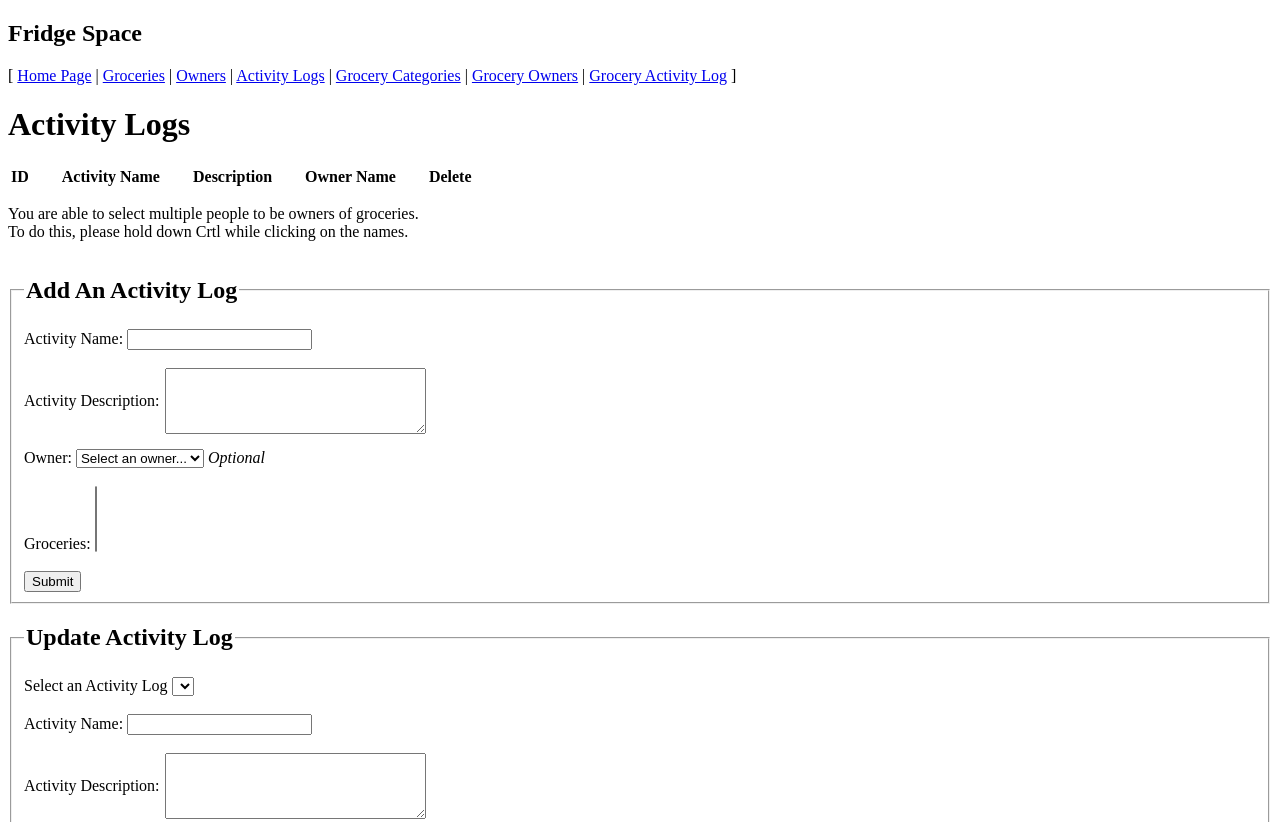
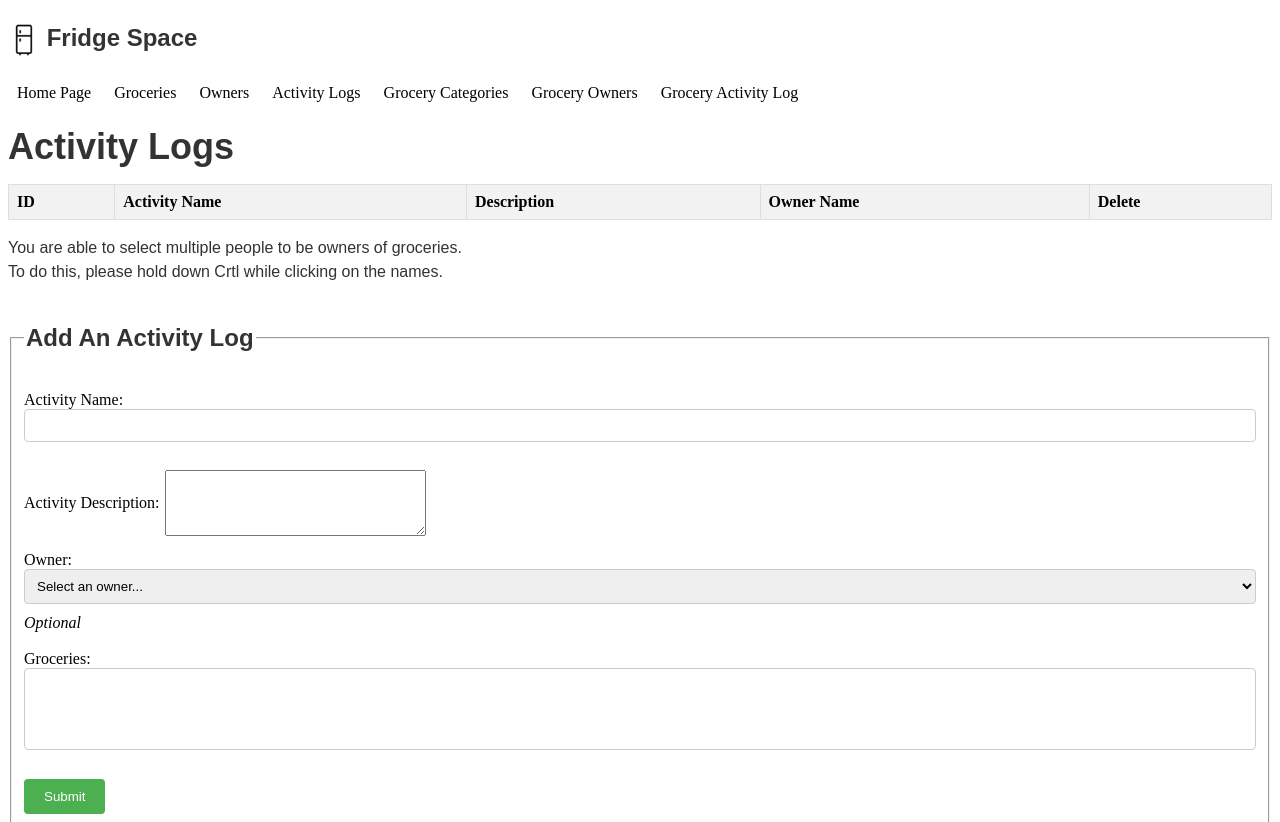
Before and after one commit to justpham/CS340-FridgeSpace, a website: page FridgeSpaceWebsite/public/ActivityLogPage/activity_logs.html in a window 1280 px wide. Shown: the top 822 px of the page. Drawn offline with Linux system fonts and the light colour scheme; files that its build step writes are made by us from their sources; no server answers.

Commit message:
Refactored and Styled Website

```diff
--- a/FridgeSpaceWebsite/public/activity_logs.html
+++ b/FridgeSpaceWebsite/public/ActivityLogPage/activity_logs.html
@@ -7,27 +7,26 @@
     <link rel="stylesheet" href="style.css">
     <link rel="icon" type="image/x-icon" href="fridgeIcon.ico">
     <script src="activity_logs.js" defer></script>
+    <link rel="stylesheet" href="../style.css">
+
 </head>
 <body>
-    <nav>
+    <nav class="nav-section">
         <div id="Website Title">
-            <h1>Fridge Space</h1>
+            <h1> <img src="../fridgeIcon.ico" alt="Fridge Icon" style="vertical-align: middle;"> Fridge Space</h1>
         </div>
         <div id="navbar">
-            [
-            <a href="index.html">Home Page</a> |
-            <a href="groceries.html">Groceries</a> |
-            <a href="owners.html">Owners</a> |
-            <a href="activity_logs.html">Activity Logs</a> |
-            <a href="grocery_categories.html">Grocery Categories</a> |
-            <a href="grocery_owners.html">Grocery Owners</a> |
-            <a href="activity_logs_groceries.html">Grocery Activity Log</a>
-            ]
+            <a href="../index.html">Home Page</a>
+            <a href="../GroceriesPage/groceries.html">Groceries</a>
+            <a href="../OwnersPage/owners.html">Owners</a>
+            <a href="../ActivityLogPage/activity_logs.html">Activity Logs</a>
+            <a href="../GroceryCategoriesPage/grocery_categories.html">Grocery Categories</a>
+            <a href="../GroceryOwnersPage/grocery_owners.html">Grocery Owners</a>
+            <a href="../GroceryActivityLogPage/activity_logs_groceries.html">Grocery Activity Log</a>
         </div>
-
     </nav>
 
-    <h1>Activity Logs</h1>
+    <h1 class="webpage-title">Activity Logs</h1>
 
     <table id="activityLogList">
         <tr>
--- a/FridgeSpaceWebsite/public/style.css
+++ b/FridgeSpaceWebsite/public/style.css
@@ -1,26 +1,177 @@
 
-th {
-    padding-right: 30px;
+/*
+    BASIC FORMATTING SECTION
+*/
+
+/* Style for general text */
+p, h1, h2, h3, h4, h5, h6 {
+    color: #333333;
+    font-family: Arial, sans-serif;
+    line-height: 1.5;
 }
 
-tr {
-    border: solid black 1px;
+/* Example additional style for specific headers */
+h1 {
+    font-size: 24px;
+    font-weight: bold;
 }
 
-.delete-x {
-    border: none;
-    padding-right: 15px;
-    background-color: white;
+/* Example additional style for specific text */
+p {
+    font-size: 16px;
 }
 
+.webpage-title {
+    font-size: 36px; /* Adjust the size as needed */
+    /* You can also add other styling properties here */
+}
+
+/*
+    TABLE FORMATTING
+*/
+
+.delete-btn {
+    display: block;
+    width: 100%;
+    padding: 5px 10px;
+    background-color: #ff0000;
+    color: #ffffff;
+    border: none;
+    border-radius: 5px;
+    cursor: pointer;
+    text-align: center;
+}
+
+/* Adjustments to fit within table cell */
+td .delete-btn {
+    box-sizing: border-box;
+    margin: 0;
+}
+
+table {
+    border-collapse: collapse;
+    width: 100%;
+}
+
+/* Style for table headers */
+th {
+    background-color: #f2f2f2;
+    border: 1px solid #dddddd;
+    padding: 8px;
+    text-align: left;
+}
+
+/* Style for table data cells */
+td {
+    border: 1px solid #dddddd;
+    padding: 8px;
+    text-align: left;
+}
+
+/*
+    NAV SECTION STYLE
+*/
+
+/* Style for navigation section */
+.nav-section, .webpage-title{
+    background-color: #ffffff;
+    padding-bottom: 10px; /* Add some padding at the bottom for spacing */
+    margin: 0;
+}
+
+/* Style for navigation links */
+.nav-section a {
+    color: #333; /* Link color */
+    text-decoration: none; /* Remove underline */
+}
+
+/* Style for navigation links on hover */
+.nav-section a:hover {
+    text-decoration: underline; /* Underline on hover */
+}
+
+
+#navbar a {
+    display: inline-block;
+    padding: 8px 12px;
+    margin: 0 -3px; /* Adjust the margin to bring buttons closer */
+    background-color: #ffffff; /* Background color */
+    color: black; /* Text color */
+    text-decoration: none;
+    transition: background-color 0.3s ease;
+}
+
+#navbar a:not(:last-child) {
+    border-right: 1px solid white;
+}
+
+#navbar:first-child{
+    margin: 0; /* Adjust the margin to bring buttons closer */
+}
+
+#navbar a:hover {
+    background-color: #D3D3D3; /* Hover background color */
+}
+
+/*
+    INPUT SECTIONS
+*/
+
+/* Style for input boxes */
+input[type="text"],
+select {
+    width: 100%;
+    padding: 8px;
+    margin-bottom: 10px;
+    border: 1px solid #ccc;
+    border-radius: 4px;
+    box-sizing: border-box;
+}
+
+/* Style for submit button */
+input[type="submit"] {
+    background-color: #4CAF50;
+    color: white;
+    padding: 10px 20px;
+    border: none;
+    border-radius: 4px;
+    cursor: pointer;
+}
+
+/* Style for submit button on hover */
+input[type="submit"]:hover {
+    background-color: #45a049;
+}
+
+/* Style for select boxes */
+select {
+    width: 100%;
+    padding: 8px;
+    margin-bottom: 10px;
+    border: 1px solid #ccc;
+    border-radius: 4px;
+    box-sizing: border-box;
+}
+
+/* Style for legend */
+legend {
+    font-weight: bold;
+    margin-bottom: 10px;
+}
+
+/* This is for the description writing for activity logs */
 .descri-container
 {
     display: flex;
     align-items: center;
     padding-bottom: 15px;
-
 }
 
+/* This is for the description writing for activity logs */
 .descri-container label {
     padding-right: 5px;
 }
+
+/*
+    Misc Section
+*/
```
Also changed, not shown: FridgeSpaceWebsite/public/GroceriesPage/groceries.html (renamed from FridgeSpaceWebsite/public/groceries.html, +15 -18 lines), FridgeSpaceWebsite/public/GroceryActivityLogPage/activity_logs_groceries.html (added, +39 -0 lines), FridgeSpaceWebsite/public/GroceryCategoriesPage/grocery_categories.html (renamed from FridgeSpaceWebsite/public/grocery_categories.html, +12 -13 lines), FridgeSpaceWebsite/public/GroceryOwnersPage/grocery_owners.html (added, +39 -0 lines), FridgeSpaceWebsite/public/OwnersPage/owners.html (renamed from FridgeSpaceWebsite/public/owners.html, +12 -13 lines), FridgeSpaceWebsite/public/activity_logs_groceries.html (deleted, +0 -41 lines), FridgeSpaceWebsite/public/grocery_owners.html (deleted, +0 -41 lines), FridgeSpaceWebsite/public/index.html (+9 -10 lines), FridgeSpaceWebsite/public/index.js (+14 -14 lines), FridgeSpaceWebsite/public/ActivityLogPage/activity_logs.js (renamed from FridgeSpaceWebsite/public/activity_logs.js), FridgeSpaceWebsite/public/GroceriesPage/groceries.js (renamed from FridgeSpaceWebsite/public/groceries.js), FridgeSpaceWebsite/public/GroceryActivityLogPage/activity_logs_groceries.js (renamed from FridgeSpaceWebsite/public/activity_logs_groceries.js), FridgeSpaceWebsite/public/GroceryCategoriesPage/grocery_categories.js (renamed from FridgeSpaceWebsite/public/grocery_categories.js), FridgeSpaceWebsite/public/GroceryOwnersPage/grocery_owners.js (renamed from FridgeSpaceWebsite/public/grocery_owners.js), 1 more files.
